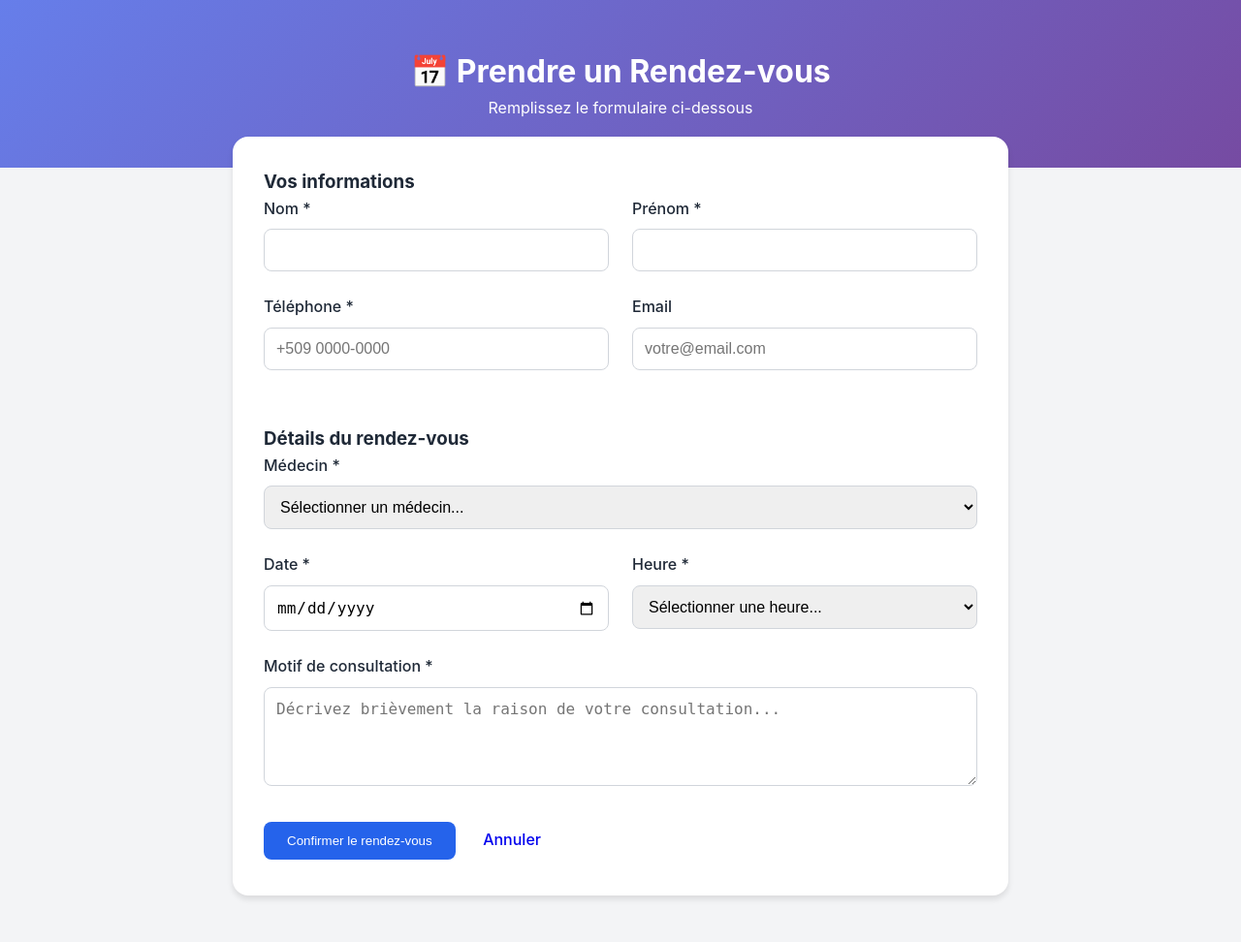
After one commit to Mireau-Jules/polyclinic, a PHP site: page /public/rendez_vous.php in a window 1280 px wide. The commit adds this page. Shown: the whole page at 97% size. Run offline with PHP 8.4, Linux system fonts and the light colour scheme; tables that the repository leaves empty or names only in its code hold one stand-in row (values such as "Sample post").

Commit message:
last push of the year

```diff
--- a/includes/header.php
+++ b/includes/header.php
@@ -17,6 +17,8 @@
                 <li><a href="/views/patients.php" class="<?php echo basename($_SERVER['PHP_SELF']) == 'patients.php' ? 'active' : ''; ?>">Patients</a></li>
                 <li><a href="/views/consultations.php" class="<?php echo basename($_SERVER['PHP_SELF']) == 'consultations.php' ? 'active' : ''; ?>">Consultations</a></li>
                 <li><a href="/views/medecins.php" class="<?php echo basename($_SERVER['PHP_SELF']) == 'medecins.php' ? 'active' : ''; ?>">Médecins</a></li>
+                <li><a href="/views/rendez_vous_admin.php" class="<?php echo basename($_SERVER['PHP_SELF']) == 'rendez_vous_admin.php' ? 'active' : ''; ?>">Rendez-vous</a></li>
+                <li><a href="/auth/logout.php" style="color: #ef4444;">🚪 Déconnexion</a></li>
             </ul>
         </div>
     </nav>
--- /dev/null
+++ b/models/RendezVous.php
@@ -0,0 +1,91 @@
+<?php
+class RendezVous {
+    private $pdo;
+
+    public function __construct($pdo) {
+        $this->pdo = $pdo;
+    }
+
+    public function create($data) {
+        $sql = "INSERT INTO rendez_vous (nom_patient, prenom_patient, telephone, email,
+                code_medecin, date_rdv, heure_rdv, motif, statut)
+                VALUES (:nom_patient, :prenom_patient, :telephone, :email,
+                :code_medecin, :date_rdv, :heure_rdv, :motif, :statut)";
+        $stmt = $this->pdo->prepare($sql);
+        return $stmt->execute($data);
+    }
+
+    public function getAll() {
+        $sql = "SELECT r.*, m.nom as medecin_nom, m.prenom as medecin_prenom,
+                m.specialisation
+                FROM rendez_vous r
+                JOIN medecin m ON r.code_medecin = m.code_medecin
+                ORDER BY r.date_rdv DESC, r.heure_rdv DESC";
+        $stmt = $this->pdo->query($sql);
+        return $stmt->fetchAll();
+    }
+
+    public function getById($id_rdv) {
+        $sql = "SELECT r.*, m.nom as medecin_nom, m.prenom as medecin_prenom,
+                m.specialisation
+                FROM rendez_vous r
+                JOIN medecin m ON r.code_medecin = m.code_medecin
+                WHERE r.id_rdv = :id_rdv";
+        $stmt = $this->pdo->prepare($sql);
+        $stmt->execute(['id_rdv' => $id_rdv]);
+        return $stmt->fetch();
+    }
+
+    public function getByMedecin($code_medecin, $date = null) {
+        if ($date) {
+            $sql = "SELECT * FROM rendez_vous
+                    WHERE code_medecin = :code_medecin
+                    AND date_rdv = :date
+                    ORDER BY heure_rdv";
+            $stmt = $this->pdo->prepare($sql);
+            $stmt->execute(['code_medecin' => $code_medecin, 'date' => $date]);
+        } else {
+            $sql = "SELECT * FROM rendez_vous
+                    WHERE code_medecin = :code_medecin
+                    ORDER BY date_rdv DESC, heure_rdv DESC";
+            $stmt = $this->pdo->prepare($sql);
+            $stmt->execute(['code_medecin' => $code_medecin]);
+        }
+        return $stmt->fetchAll();
+    }
+
+    public function updateStatut($id_rdv, $statut) {
+        $sql = "UPDATE rendez_vous SET statut = :statut WHERE id_rdv = :id_rdv";
+        $stmt = $this->pdo->prepare($sql);
+        return $stmt->execute(['id_rdv' => $id_rdv, 'statut' => $statut]);
+    }
+
+    public function isSlotAvailable($code_medecin, $date, $heure) {
+        $sql = "SELECT COUNT(*) as count FROM rendez_vous
+                WHERE code_medecin = :code_medecin
+                AND date_rdv = :date
+                AND heure_rdv = :heure
+                AND statut != 'annule'";
+        $stmt = $this->pdo->prepare($sql);
+        $stmt->execute([
+            'code_medecin' => $code_medecin,
+            'date' => $date,
+            'heure' => $heure
+        ]);
+        return $stmt->fetch()['count'] == 0;
+    }
+
+    public function count() {
+        $sql = "SELECT COUNT(*) as total FROM rendez_vous";
+        $stmt = $this->pdo->query($sql);
+        return $stmt->fetch()['total'];
+    }
+
+    public function countByStatut($statut) {
+        $sql = "SELECT COUNT(*) as total FROM rendez_vous WHERE statut = :statut";
+        $stmt = $this->pdo->prepare($sql);
+        $stmt->execute(['statut' => $statut]);
+        return $stmt->fetch()['total'];
+    }
+}
+?>
--- /dev/null
+++ b/public/rendez_vous.php
@@ -0,0 +1,195 @@
+<?php
+session_start();
+require_once '../config/database.php';
+require_once '../models/Medecin.php';
+require_once '../models/RendezVous.php';
+
+$medecinModel = new Medecin($pdo);
+$rdvModel = new RendezVous($pdo);
+
+$medecins = $medecinModel->getAll();
+$success = false;
+
+if ($_SERVER['REQUEST_METHOD'] == 'POST') {
+    $data = [
+        'nom_patient' => trim($_POST['nom']),
+        'prenom_patient' => trim($_POST['prenom']),
+        'telephone' => trim($_POST['telephone']),
+        'email' => trim($_POST['email']),
+        'code_medecin' => $_POST['code_medecin'],
+        'date_rdv' => $_POST['date_rdv'],
+        'heure_rdv' => $_POST['heure_rdv'],
+        'motif' => trim($_POST['motif']),
+        'statut' => 'en_attente'
+    ];
+
+    // Vérifier disponibilité
+    if ($rdvModel->isSlotAvailable($data['code_medecin'], $data['date_rdv'], $data['heure_rdv'])) {
+        if ($rdvModel->create($data)) {
+            $success = true;
+        } else {
+            $_SESSION['error'] = "Erreur lors de la prise de rendez-vous";
+        }
+    } else {
+        $_SESSION['error'] = "Ce créneau n'est plus disponible";
+    }
+}
+?>
+<!DOCTYPE html>
+<html lang="fr">
+<head>
+    <meta charset="UTF-8">
+    <meta name="viewport" content="width=device-width, initial-scale=1.0">
+    <title>Prendre un Rendez-vous - Polyclinique</title>
+    <link rel="stylesheet" href="/public/css/style.css">
+    <style>
+        body {
+            background: var(--light);
+        }
+
+        .rdv-header {
+            background: linear-gradient(135deg, #667eea 0%, #764ba2 100%);
+            color: white;
+            padding: 3rem 2rem;
+            text-align: center;
+        }
+
+        .rdv-container {
+            max-width: 800px;
+            margin: -2rem auto 3rem;
+            background: white;
+            padding: 2rem;
+            border-radius: 1rem;
+            box-shadow: var(--shadow-lg);
+        }
+
+        .success-message {
+            text-align: center;
+            padding: 3rem;
+        }
+
+        .success-icon {
+            font-size: 4rem;
+            margin-bottom: 1rem;
+        }
+    </style>
+</head>
+<body>
+    <div class="rdv-header">
+        <h1>📅 Prendre un Rendez-vous</h1>
+        <p>Remplissez le formulaire ci-dessous</p>
+    </div>
+
+    <div class="rdv-container">
+        <?php if ($success): ?>
+            <div class="success-message">
+                <div class="success-icon">✅</div>
+                <h2>Rendez-vous confirmé !</h2>
+                <p>Nous vous contacterons bientôt pour confirmer votre rendez-vous.</p>
+                <p>Un email de confirmation a été envoyé.</p>
+                <div style="margin-top: 2rem;">
+                    <a href="/public_home.php" class="btn btn-primary">Retour à l'accueil</a>
+                    <a href="/public/rendez_vous.php" class="btn">Nouveau rendez-vous</a>
+                </div>
+            </div>
+        <?php else: ?>
+            <?php if (isset($_SESSION['error'])): ?>
+                <div class="alert error"><?php echo $_SESSION['error']; unset($_SESSION['error']); ?></div>
+            <?php endif; ?>
+
+            <form method="POST" action="">
+                <h3>Vos informations</h3>
+
+                <div class="form-row">
+                    <div class="form-group">
+                        <label for="nom">Nom *</label>
+                        <input type="text" id="nom" name="nom" class="form-control" required>
+                    </div>
+
+                    <div class="form-group">
+                        <label for="prenom">Prénom *</label>
+                        <input type="text" id="prenom" name="prenom" class="form-control" required>
+                    </div>
+                </div>
+
+                <div class="form-row">
+                    <div class="form-group">
+                        <label for="telephone">Téléphone *</label>
+                        <input type="tel" id="telephone" name="telephone" class="form-control"
+                               placeholder="+509 0000-0000" required>
+                    </div>
+
+                    <div class="form-group">
+                        <label for="email">Email</label>
+                        <input type="email" id="email" name="email" class="form-control"
+                               placeholder="votre@email.com">
+                    </div>
+                </div>
+
+                <h3 style="margin-top: 2rem;">Détails du rendez-vous</h3>
+
+                <div class="form-group">
+                    <label for="code_medecin">Médecin *</label>
+                    <select id="code_medecin" name="code_medecin" class="form-control" required>
+                        <option value="">Sélectionner un médecin...</option>
+                        <?php foreach ($medecins as $m): ?>
+                        <option value="<?php echo $m['code_medecin']; ?>">
+                            Dr. <?php echo htmlspecialchars($m['prenom'] . ' ' . $m['nom']); ?>
+                            - <?php echo htmlspecialchars($m['specialisation']); ?>
+                        </option>
+                        <?php endforeach; ?>
+                    </select>
+                </div>
+
+                <div class="form-row">
+                    <div class="form-group">
+                        <label for="date_rdv">Date *</label>
+                        <input type="date" id="date_rdv" name="date_rdv" class="form-control"
+                               min="<?php echo date('Y-m-d'); ?>" required>
+                    </div>
+
+                    <div class="form-group">
+                        <label for="heure_rdv">Heure *</label>
+                        <select id="heure_rdv" name="heure_rdv" class="form-control" required>
+                            <option value="">Sélectionner une heure...</option>
+                            <option value="08:00">08:00</option>
+                            <option value="09:00">09:00</option>
+                            <option value="10:00">10:00</option>
+                            <option value="11:00">11:00</option>
+                            <option value="14:00">14:00</option>
+                            <option value="15:00">15:00</option>
+                            <option value="16:00">16:00</option>
+                            <option value="17:00">17:00</option>
+                        </select>
+                    </div>
+                </div>
+
+                <div class="form-group">
+                    <label for="motif">Motif de consultation *</label>
+                    <textarea id="motif" name="motif" class="form-control" rows="4"
+                              placeholder="Décrivez brièvement la raison de votre consultation..." required></textarea>
+                </div>
+
+                <div class="form-actions">
+                    <button type="submit" class="btn btn-primary">Confirmer le rendez-vous</button>
+                    <a href="/public_home.php" class="btn">Annuler</a>
+                </div>
+            </form>
+        <?php endif; ?>
+    </div>
+
+    <style>
+        .form-row {
+            display: grid;
+            grid-template-columns: 1fr 1fr;
+            gap: 1.5rem;
+        }
+
+        @media (max-width: 768px) {
+            .form-row {
+                grid-template-columns: 1fr;
+            }
+        }
+    </style>
+</body>
+</html>
```
Also changed, not shown: auth/login.php (added, +128 -0 lines), auth/logout.php (added, +9 -0 lines), config/auth.php (added, +62 -0 lines), database/schema.sql (+28 -39 lines), public_home.php (added, +145 -0 lines).
